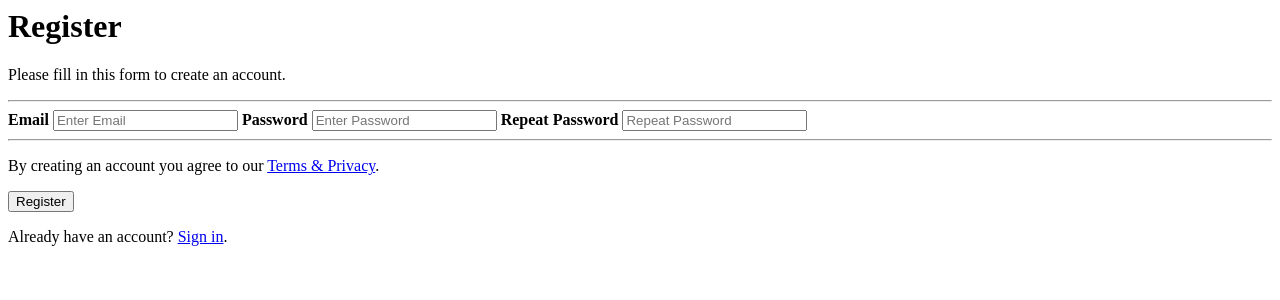
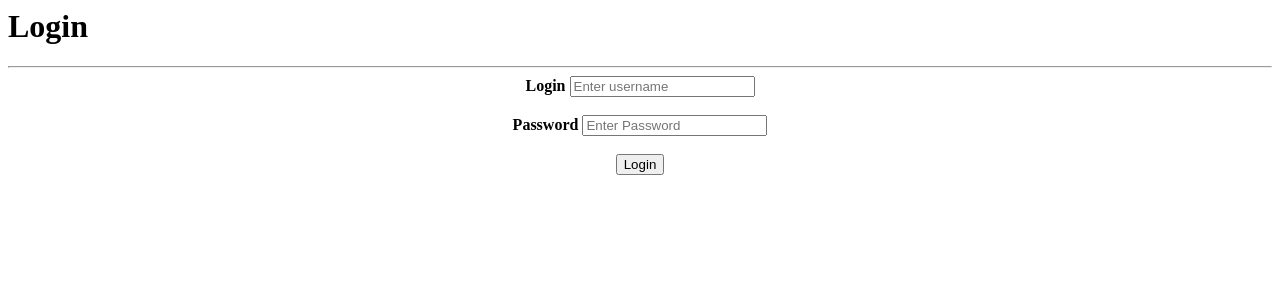
Before and after one commit to AsserElfeki/Instant_Book_exchange, a Django app: template backend/templates/index.html in a window 1280 px wide. Shown: the top 300 px of the page. Run offline with Django 4.2, Linux system fonts and the light colour scheme; the template is opened without the code that fills it, so the values that code supplies are empty.

Commit message:
some basic frontend, validation of password

```diff
--- a/backend/models.py
+++ b/backend/models.py
@@ -2,8 +2,8 @@ from django.db import models
 
 
 class User(models.Model):
-    login = models.CharField(max_length=200)
+    username = models.CharField(max_length=200)
     password = models.CharField(max_length=200)
 
     def __str__(self):
-        return self.login
+        return self.username
--- a/backend/templates/index.html
+++ b/backend/templates/index.html
@@ -1,24 +1,16 @@
-<form method ="post">
+<form action="http://127.0.0.1:8000/login/" method ="post">
   {% csrf_token %}
   <div class="container">
-    <h1>Register</h1>
-    <p>Please fill in this form to create an account.</p>
+    <h1>Login</h1>
     <hr>
-    <label for="email"><b>Email</b></label>
-    <input type="text" placeholder="Enter Email" name="email" id="email" required>
-
-    <label for="psw"><b>Password</b></label>
-    <input type="password" placeholder="Enter Password" name="psw" id="psw" required>
-
-    <label for="psw-repeat"><b>Repeat Password</b></label>
-    <input type="password" placeholder="Repeat Password" name="psw-repeat" id="psw-repeat" required>
-    <hr>
-
-    <p>By creating an account you agree to our <a href="#">Terms & Privacy</a>.</p>
-    <button type="submit" class="registerbtn">Register</button>
-  </div>
-
-  <div class="container signin">
-    <p>Already have an account? <a href="#">Sign in</a>.</p>
+      <div style="text-align: center;">
+    <label  for="login"><b>Login</b></label>
+    <input type="text" placeholder="Enter username" name="username" id="username" required>
+      <br> <br>
+    <label for="password"><b>Password</b></label>
+    <input type="password" placeholder="Enter Password" name="password" id="password" required>
+    <br><br>
+    <button type="submit" class="registerbtn">Login</button>
+          </div>
   </div>
 </form>
--- a/backend/urls.py
+++ b/backend/urls.py
@@ -6,4 +6,5 @@ urlpatterns = [
     path('register/', views.UserCreateAPIView.as_view()),
     path('login/', views.LoginView.as_view()),
     path('show/', views.UserListAPIView.as_view()),
+    # path('', views.profile),
 ]
```
Also changed, not shown: backend/serializer.py (+16 -11 lines), backend/views.py (+14 -11 lines), db.sqlite3 (deleted), 1 other file.
